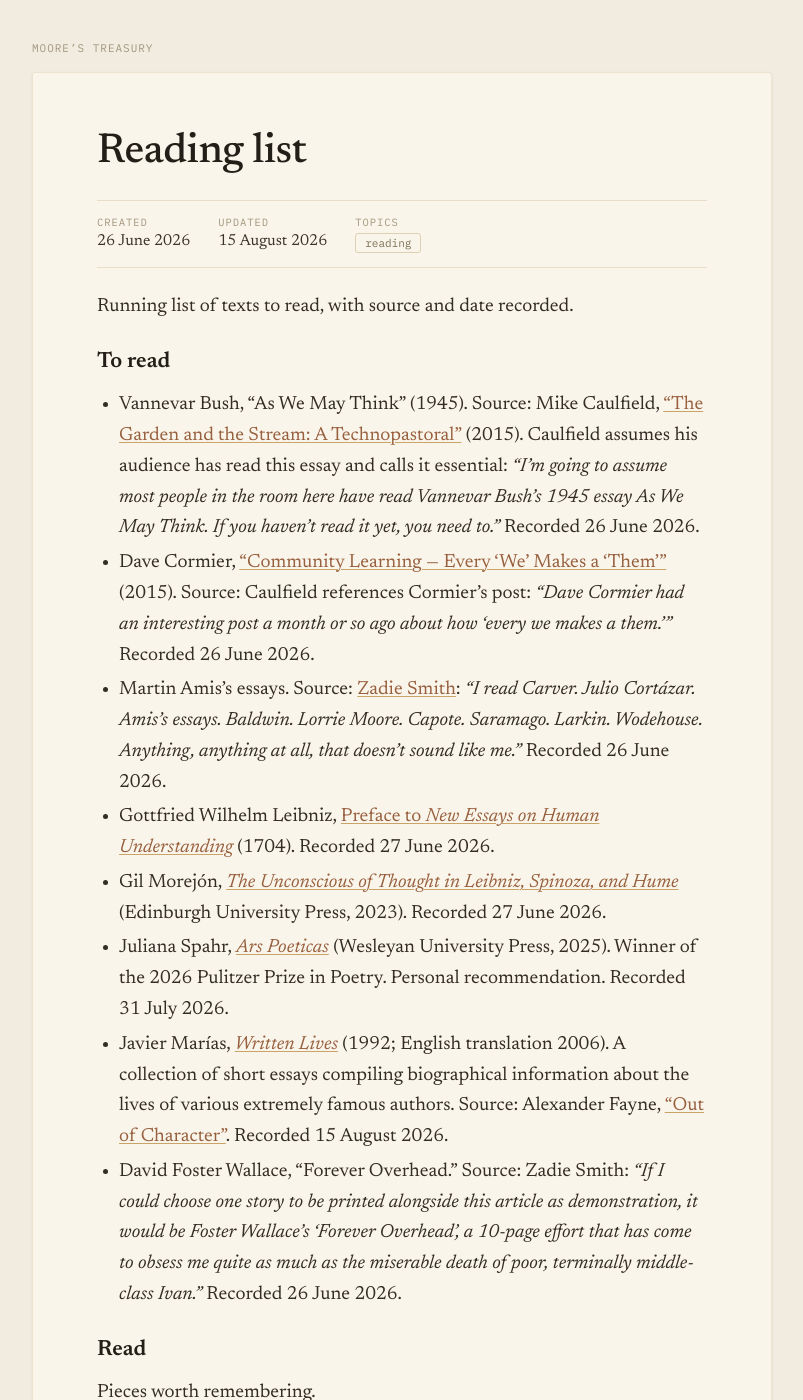
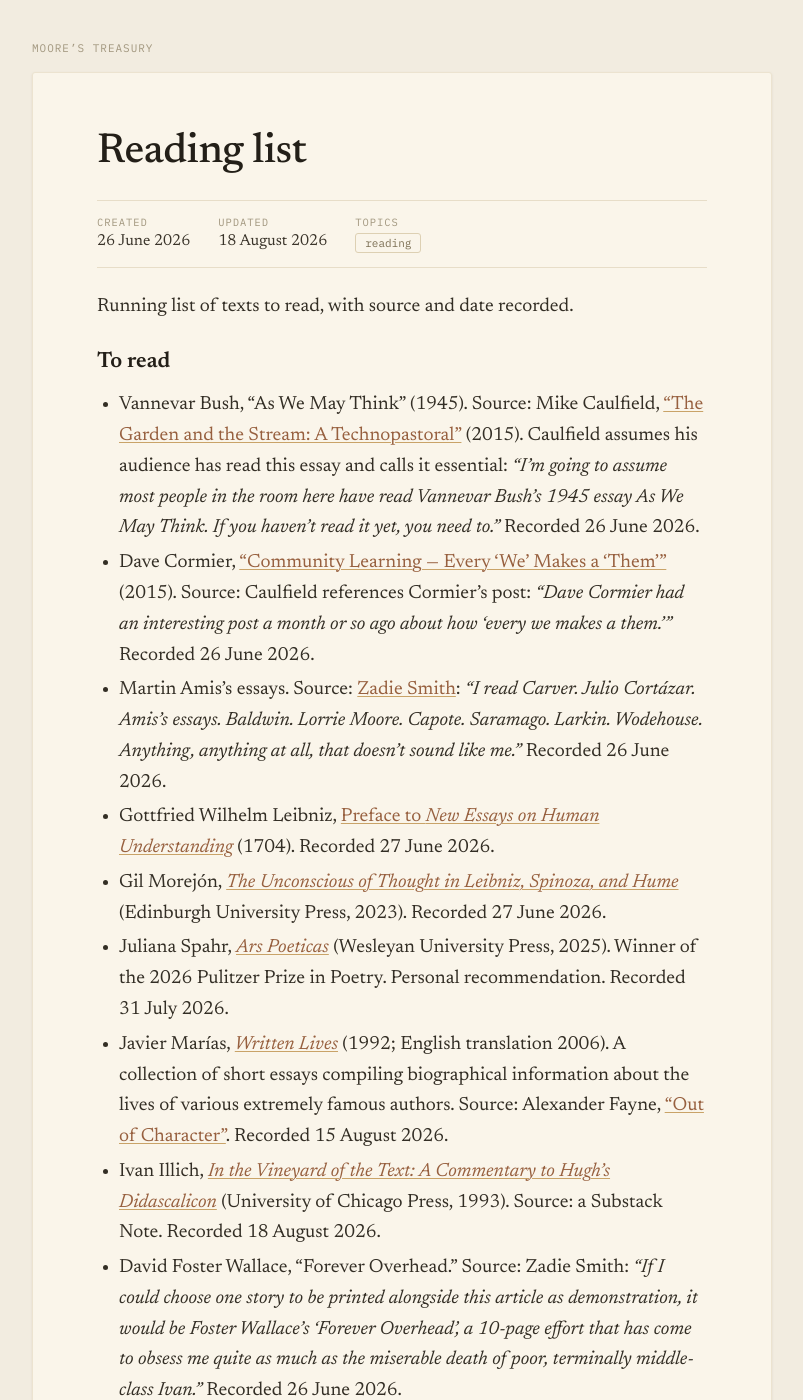
Before and after one commit to lauramoorewrites-del/treasury, a Jekyll site: the page built from _pages/reading-list.md, in a window 1280 px wide and 1400 px high. Shown: the whole window, without its empty margins (238-1041 px from the left). Built offline with Jekyll 4.4.1, drawn with Linux system fonts in a browser that asks for light colours.

Commit message:
Add Illich's In the Vineyard of the Text to reading list
Co-Authored-By: Claude Opus 4.6 (1M context) <noreply@anthropic.com>

```diff
--- a/_pages/reading-list.md
+++ b/_pages/reading-list.md
@@ -3,7 +3,7 @@ layout: default
 id: 9
 title: "Reading list"
 created: "26 June 2026"
-updated: "15 August 2026"
+updated: "18 August 2026"
 topics: [reading]
 ---
 
@@ -18,6 +18,7 @@ Running list of texts to read, with source and date recorded.
 - Gil Morejón, [*The Unconscious of Thought in Leibniz, Spinoza, and Hume*](/treasury/the-unconscious-of-thought/) (Edinburgh University Press, 2023). Recorded 27 June 2026.
 - Juliana Spahr, [*Ars Poeticas*](https://bookshop.org/search?q=9780819501523) (Wesleyan University Press, 2025). Winner of the 2026 Pulitzer Prize in Poetry. Personal recommendation. Recorded 31 July 2026.
 - Javier Marías, [*Written Lives*](https://bookshop.org/search?q=written+lives+javier+marias) (1992; English translation 2006). A collection of short essays compiling biographical information about the lives of various extremely famous authors. Source: Alexander Fayne, [“Out of Character”](https://alexanderfayne.substack.com/p/out-of-character). Recorded 15 August 2026.
+- Ivan Illich, [*In the Vineyard of the Text: A Commentary to Hugh’s Didascalicon*](https://bookshop.org/search?q=9780226372365) (University of Chicago Press, 1993). Source: a Substack Note. Recorded 18 August 2026.
 - David Foster Wallace, “Forever Overhead.” Source: Zadie Smith: *“If I could choose one story to be printed alongside this article as demonstration, it would be Foster Wallace’s ‘Forever Overhead’, a 10-page effort that has come to obsess me quite as much as the miserable death of poor, terminally middle-class Ivan.”* Recorded 26 June 2026.
 
 ## Read
```
Also changed, not shown: index.md (+4 -3 lines).
